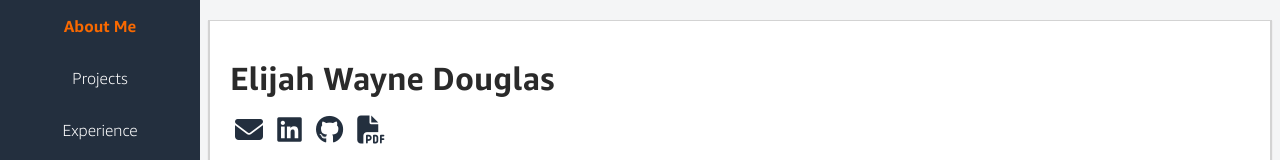
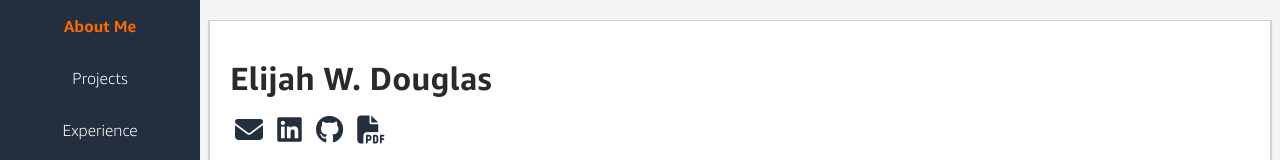
Before and after one commit to ELiGRP/CloudResumeChallenge, a plain HTML site: page FrontEnd/index.html in a window 1280 px wide. Shown: the top 160 px of the page. Drawn offline with Linux system fonts and the light colour scheme; no server answers.

Commit message:
github actions

```diff
--- a/FrontEnd/index.html
+++ b/FrontEnd/index.html
@@ -26,7 +26,7 @@
 </div>
 
 	<div class="header">
-		<h1>Elijah Wayne Douglas</h1>
+		<h1>Elijah W. Douglas</h1>
 		<span><a href="mailto:elijahdouglas1997@gmail.com"><i class="fa-solid fa-envelope"></i></a>
 		<a href="https://www.linkedin.com/in/elijah-douglas/"><i class="fa-brands fa-linkedin"></i></a>
 		<a href="https://github.com/ELiGRP"><i class="fa-brands fa-github";></i></a>
```
Also changed, not shown: .github/workflows/main.yml.
